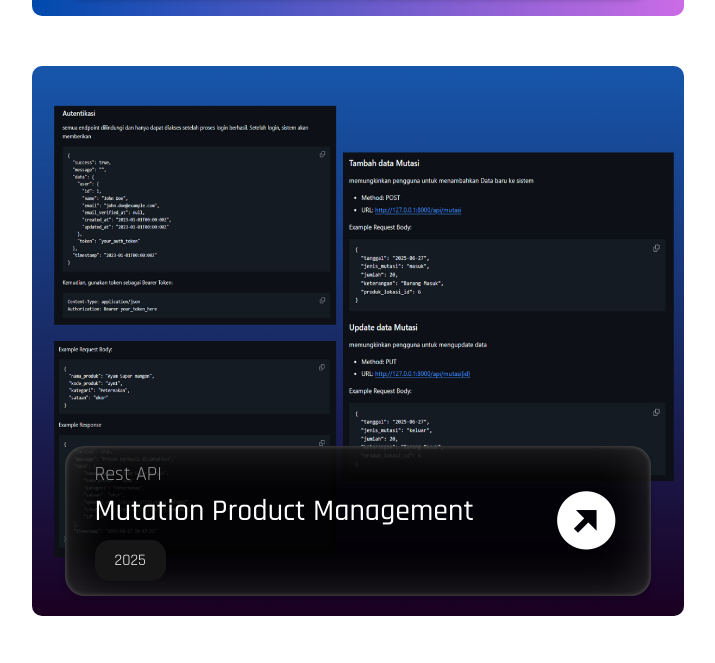
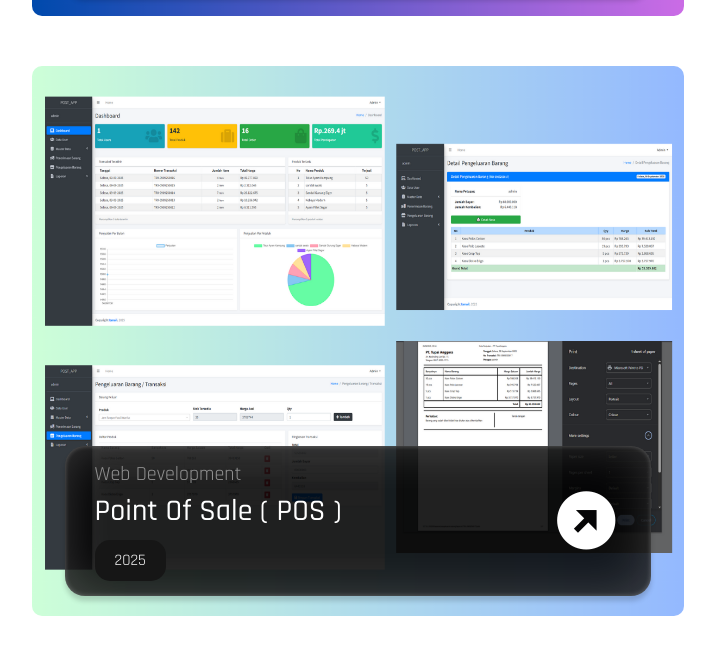
Before and after one commit to Tupai568/portofolio, a plain HTML site: page index.html in a window 1280 px wide. Shown: the part 6070-6733 px from the top of the page, without its empty margins (431-1146 px from the left). Drawn offline with nearby package versions, Linux system fonts and the light colour scheme.

Commit message:
update project

```diff
--- a/index.html
+++ b/index.html
@@ -231,6 +231,22 @@
               </div>
             </div>
             <div class="box mt fade-in-scroll">
+              <img src="image/Proyek4.png" alt="" />
+              <div class="card box-button shadow">
+                <div class="box-item">
+                  <p>Web Development</p>
+                  <h3>Point Of Sale ( POS )</h3>
+                  <span>2025</span>
+                </div>
+                <a
+                  href="https://github.com/Tupai568/POS-Point-of-Sale-"
+                  target="_blank"
+                >
+                  <i class="bx bxs-right-top-arrow-circle"></i>
+                </a>
+              </div>
+            </div>
+            <div class="box mt fade-in-scroll">
               <img src="image/Proyek3.png" alt="" />
               <div class="card box-button shadow">
                 <div class="box-item">
--- a/style.css
+++ b/style.css
@@ -187,7 +187,7 @@ a {
 
 .profil img {
   margin: 25px 0;
-  width: 250px;
+  width: 300px;
 }
 
 .profil h3 {
```
Also changed, not shown: image/Proyek4.png (added), image/home.png, image/home1.png (added).
